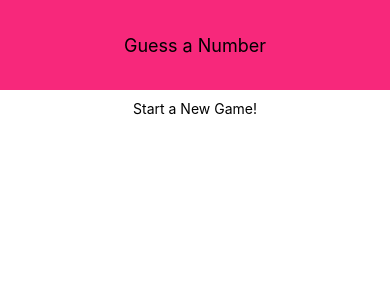
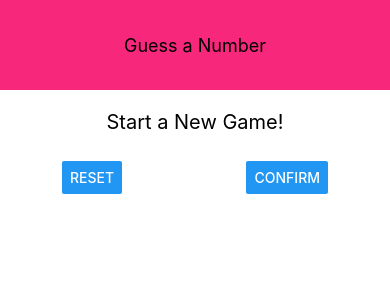
Before and after one commit to Amanymous/React-Native, a React Native app: screen / in a window 390 px wide. Shown: the top 300 px of the page. Built offline with nearby package versions, Linux system fonts and the light colour scheme.

Commit message:
Number guessing app (header,screen,layout)  part-11

```diff
--- a/screen/screen.js
+++ b/screen/screen.js
@@ -5,8 +5,14 @@
 const GameScreen = props => {
   return (
     <View style={styles.screen}>
-      <Text>Start a New Game!</Text>
-
+      <Text style={styles.title}>Start a New Game!</Text>
+      <View  style={styles.input}>
+        <TextInput/>
+        <View style={styles.button}>
+            <Button title="Reset" onPress={()=>{}}/>
+            <Button title="Confirm" onPress={()=>{}}/>
+        </View>
+      </View>
     </View>
   );
 };
@@ -16,6 +22,23 @@
     flex: 1,
     padding: 10,
     alignItems: 'center'
+  },
+  title:{
+      fontSize:20,
+      marginVertical:10
+  },
+  button:{
+     flexDirection:'row',
+     width:"100%",
+     justifyContent:"space-between",
+     paddingHorizontal:15,
+  },
+  input:{
+    width:300,
+    maxWidth:"80%",
+    alignItems:"center",
+    borderColor:"black"
+
   }
 });
 
```
